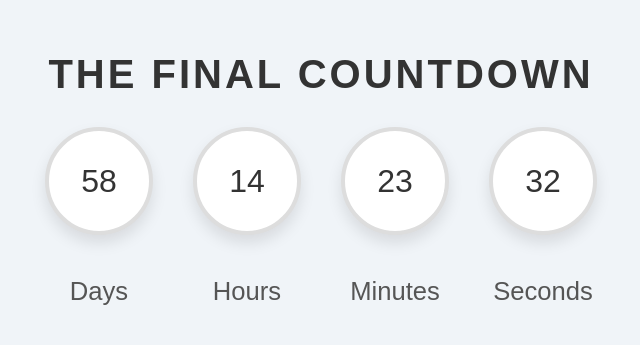
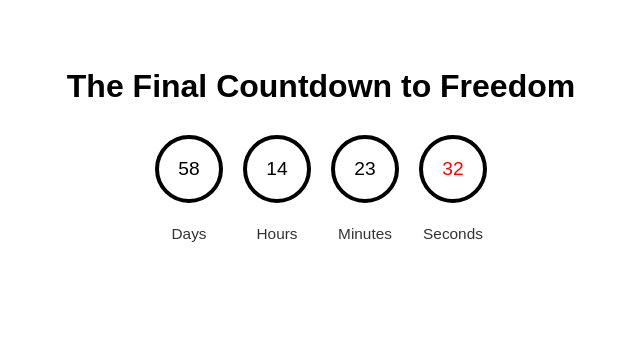
Before and after one commit to ali-ctrl-coder/Count-down, a plain HTML site: page index.html in a window 1280 px wide. Shown: the part 270-615 px from the top of the page, without its empty margins (319-959 px from the left). Drawn offline with Linux system fonts and the light colour scheme.

Commit message:
Update index.html

```diff
--- a/index.html
+++ b/index.html
@@ -3,30 +3,26 @@
 <head>
   <meta charset="UTF-8">
   <meta name="viewport" content="width=device-width, initial-scale=1.0">
-  <title>The Final Countdown</title>
+  <title>The Final Countdown to Freedom</title>
 
   <style>
-    /* خلفية بسيطة */
     body {
-      background-color: #f0f4f8;
-      color: #333;
+      background-color: #fff;
+      color: #000;
       font-family: 'Arial', sans-serif;
       display: flex;
       flex-direction: column;
       justify-content: center;
       align-items: center;
       height: 100vh;
+      text-align: center;
       margin: 0;
-      padding: 0;
+      transition: background-color 1s, color 1s;
     }
 
     h1 {
-      font-size: 2.5em;
-      margin-bottom: 30px;
-      color: #333;
-      text-transform: uppercase;
-      letter-spacing: 3px;
-      text-align: center;
+      font-size: 2em;
+      margin-bottom: 20px;
     }
 
     #countdown {
@@ -37,41 +33,35 @@
 
     .circle {
       display: inline-block;
-      width: 100px;
-      height: 100px;
+      width: 60px;
+      height: 60px;
       border-radius: 50%;
-      background-color: #ffffff;
-      color: #333;
-      font-size: 2em;
-      line-height: 100px;
-      margin: 0 20px;
+      background-color: #fff;
+      color: black;
+      font-size: 1.2em;
+      line-height: 60px;
+      margin: 10px;
       text-align: center;
-      border: 4px solid #ddd;
-      box-shadow: 0 8px 15px rgba(0, 0, 0, 0.1);
-      transition: transform 0.3s, background-color 0.3s ease;
-    }
-
-    .circle:hover {
-      transform: scale(1.1);
-      background-color: #f9f9f9;
+      border: 4px solid black;
+      transition: transform 0.3s, background-color 0.3s;
     }
 
     .label {
+      display: block;
       font-size: 0.8em;
-      color: #555;
-      margin-top: 10px;
+      margin-top: 5px;
+      color: #333;
     }
 
     .seconds {
-      color: #e74c3c;  /* Red color for seconds */
+      color: red;
     }
 
-    /* الرسالة بعد انتهاء العد التنازلي */
+    /* إضافة تأثيرات عند انتهاء العد */
     .celebration {
+      color: white;
       font-size: 3em;
-      color: #2ecc71;
       font-weight: bold;
-      margin-top: 20px;
       animation: celebrate 1s ease-out;
     }
 
@@ -81,35 +71,42 @@
       }
       100% {
         transform: scale(1);
-        color: #e74c3c;
+        color: #ff6347;
       }
+    }
+
+    /* تأثير الخلفية */
+    .finished {
+      background-color: #ff6347;  /* اللون عند الانتهاء */
+      color: white;
     }
 
   </style>
 </head>
 <body>
 
-  <h1>The Final Countdown</h1>
+  <h1 id="title">The Final Countdown to Freedom</h1>
 
   <div id="countdown">
-    <div class="circle" id="days">
-      <span>00</span>
-      <div class="label">Days</div>
+    <div class="circle">
+      <span id="days"></span>
+      <span class="label">Days</span>
     </div>
-    <div class="circle" id="hours">
-      <span>00</span>
-      <div class="label">Hours</div>
+    <div class="circle">
+      <span id="hours"></span>
+      <span class="label">Hours</span>
     </div>
-    <div class="circle" id="minutes">
-      <span>00</span>
-      <div class="label">Minutes</div>
+    <div class="circle">
+      <span id="minutes"></span>
+      <span class="label">Minutes</span>
     </div>
-    <div class="circle" id="seconds" class="seconds">
-      <span>00</span>
-      <div class="label">Seconds</div>
+    <div class="circle">
+      <span id="seconds" class="seconds"></span>
+      <span class="label">Seconds</span>
     </div>
   </div>
 
+  <!-- إضافة JavaScript -->
   <script>
     const targetDate = new Date("2025-06-25T15:00:00");
 
@@ -118,7 +115,9 @@
       const diff = targetDate - now;
 
       if (diff <= 0) {
+        document.getElementById("title").textContent = "🎉 It's Time! 🎉";
         document.getElementById("countdown").innerHTML = `<span class="celebration">🎉 Time's Up! 🎉</span>`;
+        document.body.classList.add("finished");  // تغيير الخلفية
         clearInterval(interval);
         return;
       }
@@ -128,10 +127,10 @@
       const minutes = Math.floor((diff % (1000 * 60 * 60)) / (1000 * 60));
       const seconds = Math.floor((diff % (1000 * 60)) / 1000);
 
-      document.getElementById("days").children[0].textContent = days;
-      document.getElementById("hours").children[0].textContent = hours;
-      document.getElementById("minutes").children[0].textContent = minutes;
-      document.getElementById("seconds").children[0].textContent = seconds;
+      document.getElementById("days").textContent = days;
+      document.getElementById("hours").textContent = hours;
+      document.getElementById("minutes").textContent = minutes;
+      document.getElementById("seconds").textContent = seconds;
     }
 
     const interval = setInterval(updateCountdown, 1000);
```
